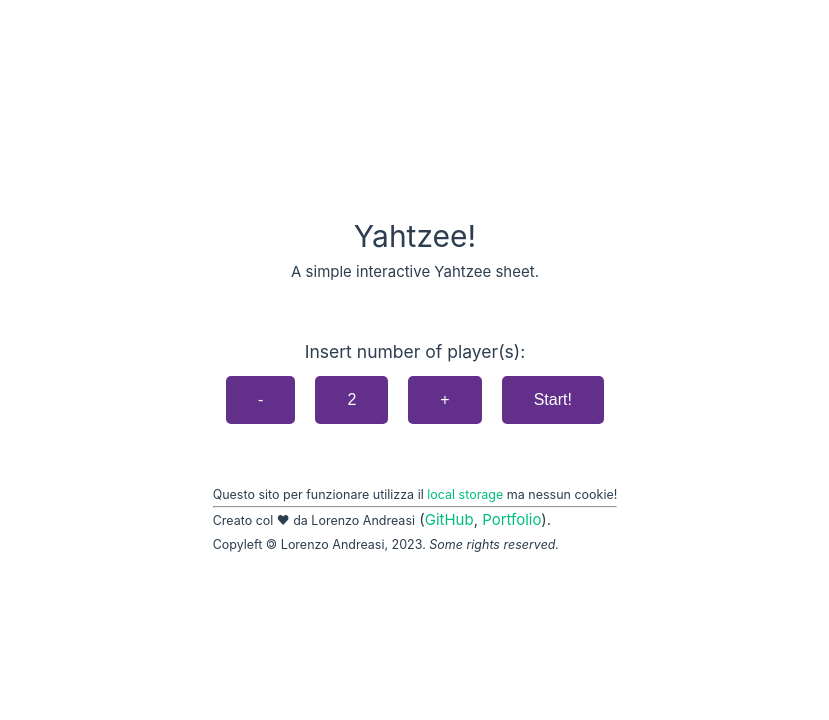
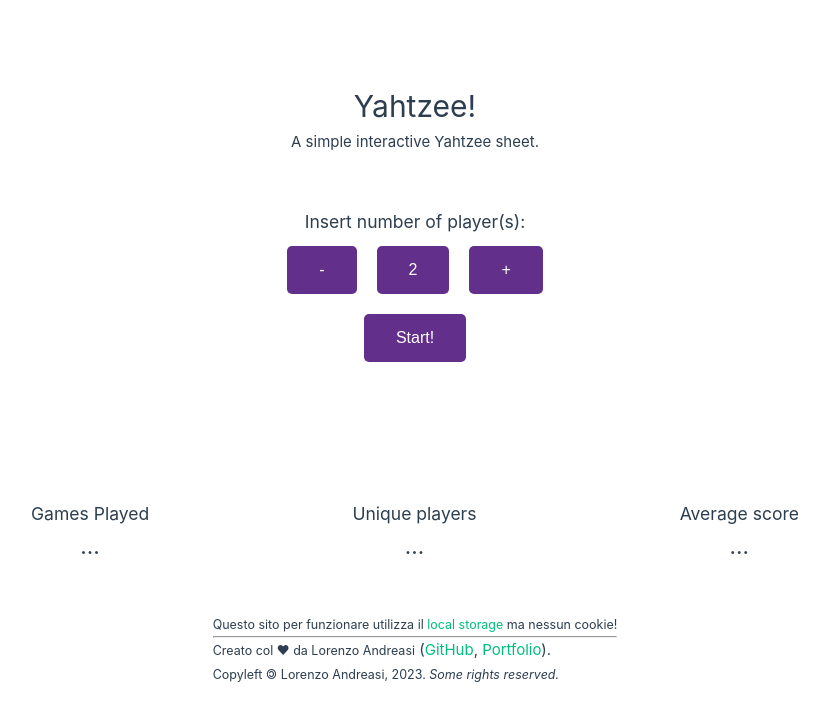
Before and after one commit to lollo03/Yathzee-board, a Vue app: page / in a window 1280 px wide. Shown: the top 720 px of the page, without its empty margins (225-1054 px from the left). Built offline with nearby package versions, Linux system fonts and the light colour scheme; no server answers; the HTML template or start-up script is replaced by a standard one.

Commit message:
Fix grafici + rivisto counter

```diff
--- a/src/App.vue
+++ b/src/App.vue
@@ -17,9 +17,9 @@
       <top style="text-align: center" />
     </div>
     <br />
-    <div>
-      <gamemenu v-if="isplayerset == 0" @setPlayers="setPlayers()" />
-    </div>
+
+    <gamemenu v-if="isplayerset == 0" @setPlayers="setPlayers()" />
+
     <br />
     <div>
       <board v-if="isplayerset == 1" />
--- /dev/null
+++ b/src/components/counter.vue
@@ -0,0 +1,37 @@
+<script setup>
+const props = defineProps(["name", "value", "loading"]);
+</script>
+
+<template>
+  <div>
+    <h3>{{ name }}</h3>
+    <h2 class="animate">{{ value }}</h2>
+  </div>
+</template>
+
+<style scoped>
+div {
+  display: flex;
+  flex-direction: column;
+  align-items: center;
+  align-content: center;
+}
+
+.animate {
+  animation-duration: 0.8s;
+  animation-name: animation;
+  animation-delay: 0.5s;
+  animation-fill-mode: backwards;
+}
+
+@keyframes animation {
+  0% {
+    opacity: 0;
+    transform: translateY(100%);
+  }
+  100% {
+    opacity: 1;
+    transform: translateY(0%);
+  }
+}
+</style>
--- a/src/components/menu.vue
+++ b/src/components/menu.vue
@@ -3,6 +3,8 @@
 import { initGame, saveNames } from "../logic";
 import axios from "axios";
 import crypto from "crypto-js";
+
+import counter from "./counter.vue";
 
 const emit = defineEmits(["setPlayers"]);
 const players = ref(2);
@@ -71,12 +73,14 @@
   <div class="menu">
     <div class="newgame" v-if="previousGame == 0">
       <div style="margin-top: 2em"><h3>Insert number of player(s):</h3></div>
-      <div>
-        <button @click="decrease()">-</button>
+      <div style="display: flex; align-items: center; flex-direction: column">
+        <div>
+          <button @click="decrease()">-</button>
 
-        <button>{{ players }}</button>
+          <button>{{ players }}</button>
 
-        <button @click="players++">+</button>
+          <button @click="players++">+</button>
+        </div>
 
         <button @click="setPlayers">Start!</button>
       </div>
@@ -85,40 +89,32 @@
       <button @click="loadGame">Resume previous game</button>
       <button @click="reset()">Start new game</button>
     </div>
-    <div class="stats" v-if="!loading">
-      <h3>Statistics</h3>
-      <table>
-        <tr>
-          <th style="font-weight: bold">Games Played</th>
-          <th>{{ stats.data.game_played }}</th>
-        </tr>
-        <tr>
-          <th style="font-weight: bold">Unique players</th>
-          <th>{{ stats.data.unique_visitator }}</th>
-        </tr>
-        <tr>
-          <th style="font-weight: bold">Average score</th>
-          <th>{{ stats.data.average_score }}</th>
-        </tr>
-      </table>
-    </div>
+  </div>
+  <div class="counters" v-if="!loading">
+    <counter name="Games Played" :value="stats.data.game_played" />
+    <counter name="Unique players" :value="stats.data.unique_visitator" />
+    <counter name="Average score" :value="stats.data.average_score" />
+  </div>
+  <div class="counters" v-else>
+    <counter name="Games Played" value="..." />
+    <counter name="Unique players" value="..." />
+    <counter name="Average score" value="..." />
   </div>
 </template>
 
 <style>
-table {
-  width: 100%;
+.counters {
+  margin-top: 10%;
+  width: 60%;
+  display: flex;
+  justify-content: space-between;
 }
-table,
-th,
-td {
-  border: 1px solid white;
-  border-collapse: collapse;
+
+.oldgame {
+  display: flex;
+  align-items: center;
 }
-th,
-td {
-  background-color: #96d4d4;
-}
+
 .newgame {
   display: flex;
   flex-direction: column;
@@ -128,11 +124,17 @@
   width: 100%;
   display: flex;
   flex-direction: column;
-}
-.stats {
-  width: 100%;
-  display: flex;
-  flex-direction: column;
   align-items: center;
 }
+
+@media only screen and (max-width: 600px) {
+  /*Big smartphones [426px -> 600px]*/
+  .counters {
+    flex-direction: column;
+    width: 90%;
+  }
+  .oldgame {
+    flex-direction: column;
+  }
+}
 </style>
```
